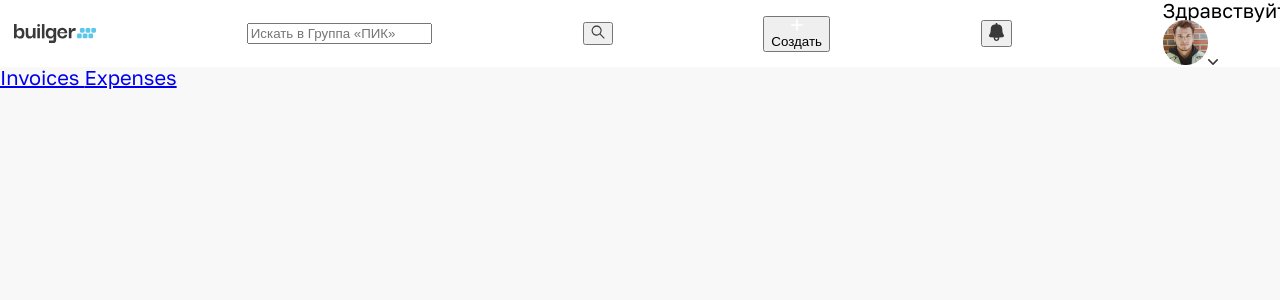
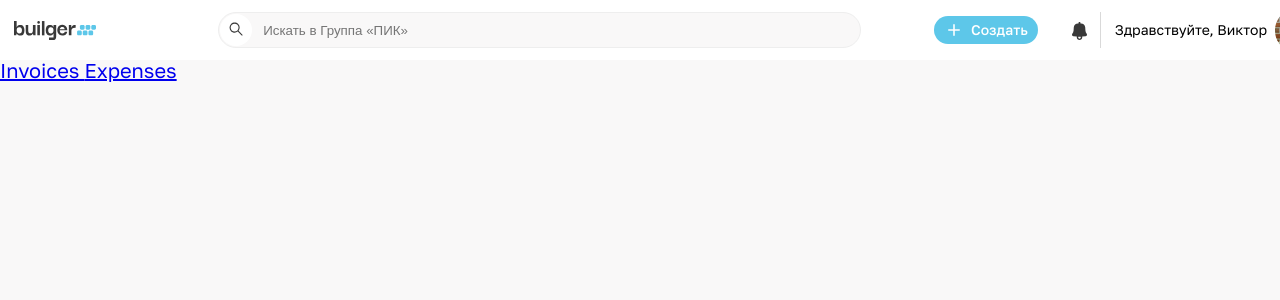
Before and after one commit to KaineKnight/builder-iquarium, a React (Create React App) app in the folder React/builder-app/: page / in a window 1280 px wide. Shown: the top 300 px of the page. Built offline with nearby package versions, Linux system fonts and the light colour scheme.

Commit message:
Ended Header

```diff
--- a/React/builder-app/src/Styles/Header.css
+++ b/React/builder-app/src/Styles/Header.css
@@ -3,9 +3,100 @@ header {
 }
 
 header .container {
-    margin-right: 21px;
-    margin-left: 14px;
+    box-sizing: border-box;
+    padding-right: 21px;
+    padding-left: 14px;
     display: flex;
     justify-content: space-between;
     align-items: center;
+    height: 60px;
 }
+
+header .logo {
+    margin-right: 122px;
+}
+
+header .search-field {
+    position: relative;
+    margin-right: 73px;
+}
+
+header .search-field input {
+    box-sizing: border-box;
+    width: 643px;
+    height: 36px;
+    background-color: #F9F8F8;
+    border: 1px solid #EEEEEE;
+    border-radius: 18px;
+    padding-left: 44px;
+}
+
+header .search-field button {
+    width: 32px;
+    height: 32px;
+    border-radius: 16px;
+    background-color: #FFFFFF;
+    border: none;
+    position: absolute;
+    top: 2px;
+    left: 2px;
+}
+
+header .create-button {
+    box-sizing: border-box;
+    position: relative;
+    width: 104px;
+    height: 28px;
+    background-color: #5DC7E9;
+    border: none;
+    border-radius: 14px;
+    color: white;
+    padding-left: 32px;
+    margin-right: 27px;
+}
+
+header .create-button img {
+    position: absolute;
+    top: 8px;
+    left: 14px;
+}
+
+header .create-button p {
+    margin-bottom: 2px;
+    font-family: 'Golos';
+    font-size: 14px;
+    font-weight: 500;
+}
+
+header .notify-button {
+    background-color: transparent;
+    border: none;
+    width: 15px;
+    height: 18px;
+    margin-right: 34px;
+}
+
+header .user {
+    display: flex;
+    align-items: center;
+    position: relative;
+}
+
+header .user p {
+    margin-right: 8px;
+    font-size: 14px;
+}
+
+header .user p::before {
+    content: '';
+    width: 1px;
+    height: 36px;
+    background-color: #D9D9D9;
+    position: absolute;
+    left: -15px;
+    top: 4px;
+}
+
+header .user img:not(:last-of-type) {
+    margin-right: 15px;
+}
--- a/React/builder-app/src/View/Components/Header.js
+++ b/React/builder-app/src/View/Components/Header.js
@@ -10,11 +10,13 @@ function Header() {
     return (
      <header>
         <div className='container'>
-            <img src={logo} alt="Логотип"></img>
-            <input type="text" placeholder='Искать в Группа «ПИК»'/>
-            <button>
-                <img src={search} alt=""></img>
-            </button>
+            <img src={logo} alt="Логотип" className='logo'></img>
+            <div className='search-field'>
+                <input type="text" placeholder='Искать в Группа «ПИК»'/>
+                <button>
+                    <img src={search} alt=""></img>
+                </button>
+            </div>
             <button className='create-button'>
                 <img src={plus} alt=""></img>
                 <p>Создать</p>
@@ -24,7 +26,7 @@ function Header() {
             </button>
             <div className='user'>
                 <p>Здравствуйте, Виктор</p>
-                <img src={avatar} alt=""></img>
+                <img src={avatar} alt="" id='avatar'></img>
                 <img src={arrowBottom} alt=""></img>
             </div>
         </div>
```
